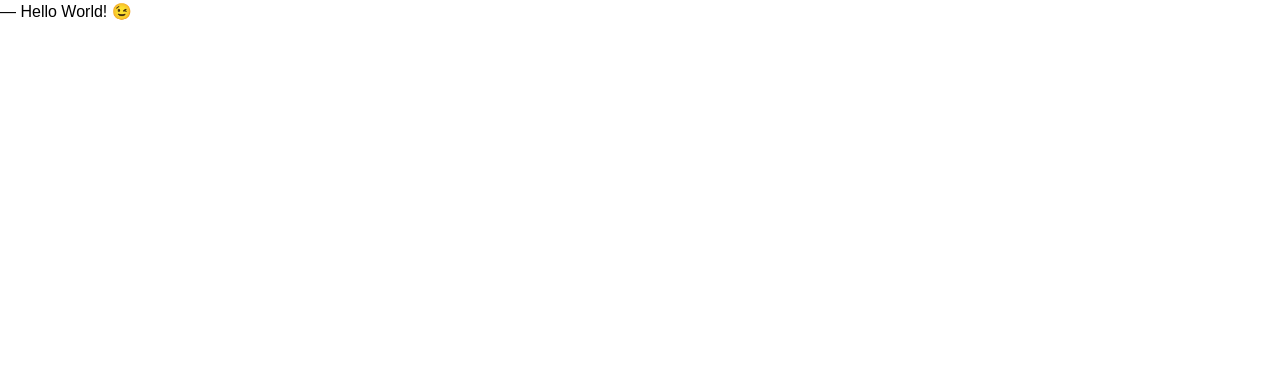
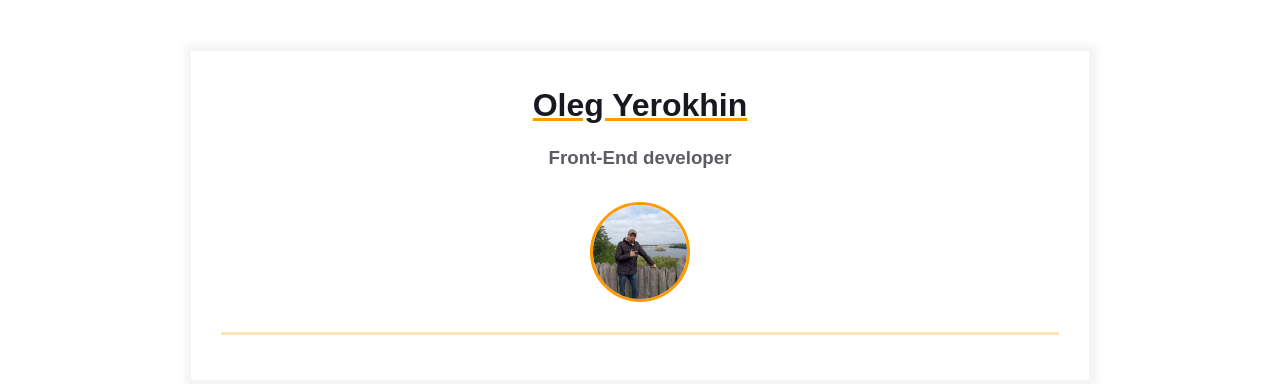
Before and after one commit to OlegYerokhin/homepage, a plain HTML site: page index.html in a window 1280 px wide. Drawn offline with Linux system fonts and the light colour scheme.

Commit message:
assets/ added & resume template added

```diff
--- a/index.html
+++ b/index.html
@@ -7,6 +7,25 @@
     <title>Résumé</title>
   </head>
   <body>
-    ― Hello World! &#x1F609;
+    <main>
+      <div class="resume">
+        <div class="container">
+          <div class="resume__block">
+            <h1 class="contact-info__header">Oleg Yerokhin</h1>
+            <h3 class="contact-info__sub-header">Front-End developer</h3>
+
+            <div class="contact_info_container fh">
+              <div class="contact-info__block"></div>
+
+              <div class="contact-info__block contact-info__block--center">
+                <img class="contact-info__avatar" src="./assets/avatar.jpg" alt="Avatar">
+              </div>
+
+              <div class="contact-info__block"></div>
+            </div>
+          </div>
+        </div>
+      </div>
+    </main>
   </body>
 </html>
```
Also changed, not shown: assets/avatar.jpg (added).
